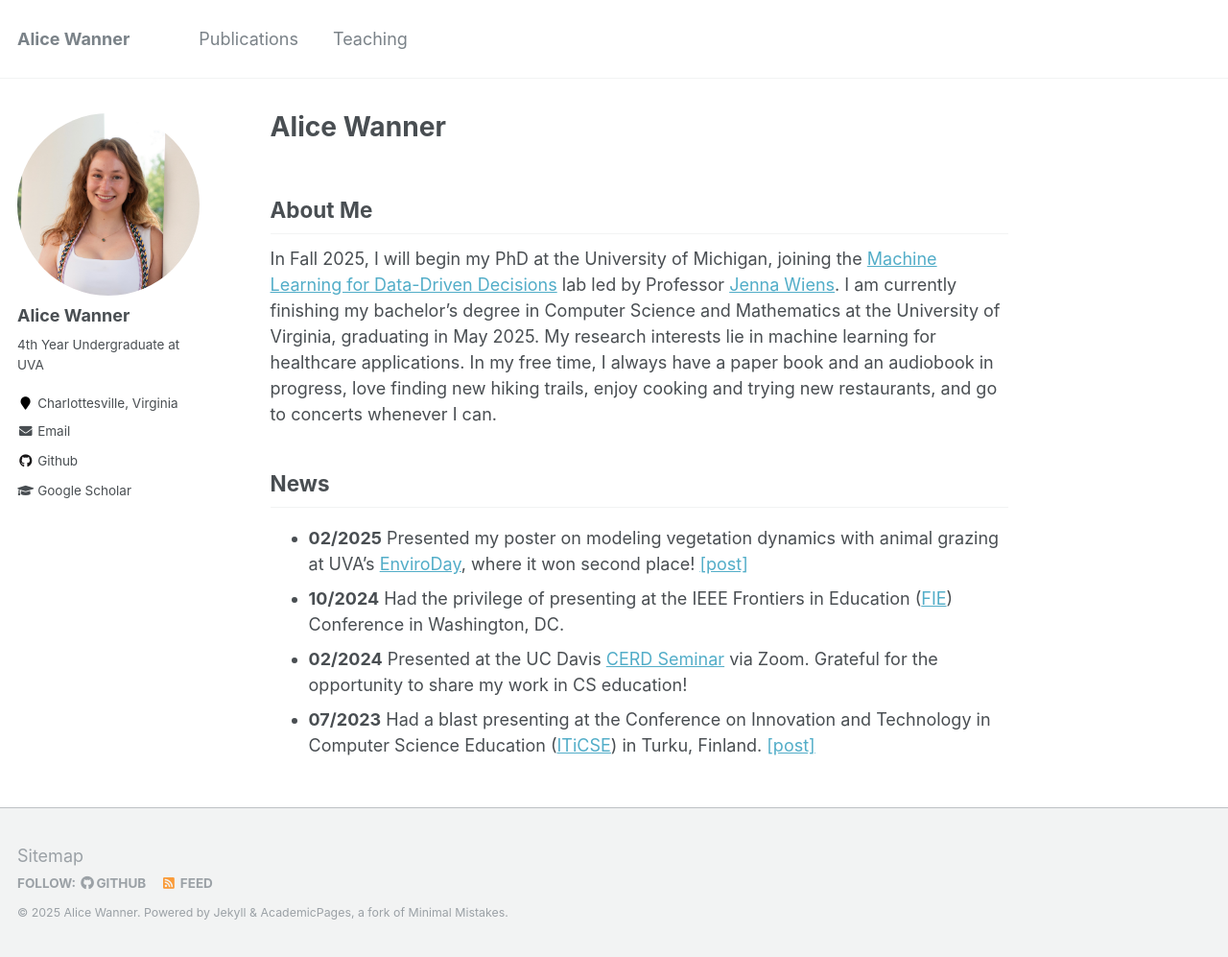
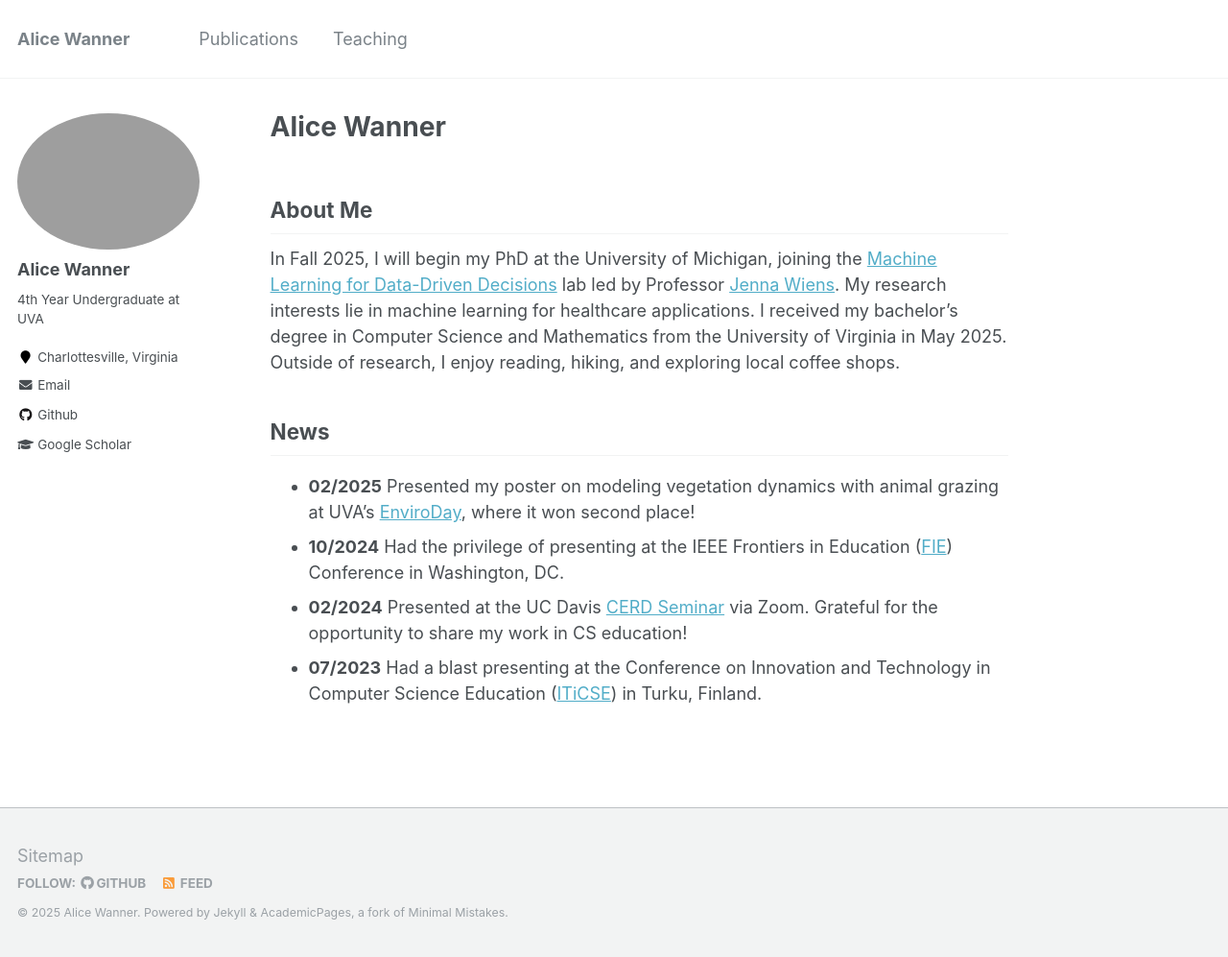
Before and after one commit to alicewanner/alicewanner.github.io, a Jekyll site: the page built from _pages/about.md, in a window 1280 px wide and 997 px high. Shown: the whole window at 96% size. Built offline with Jekyll 4.4.1, drawn with Linux system fonts in a browser that asks for light colours.

Commit message:
added posts, edits to bio

```diff
--- a/_config.yml
+++ b/_config.yml
@@ -81,7 +81,7 @@
 # Site Author
 author:
   name             : "Alice Wanner"
-  avatar           : "bio-photo2.jpg"
+  avatar           : "bio-photo.jpg"
   bio              : "4th Year Undergraduate at UVA"
   location         : "Charlottesville, Virginia"
   employer         :
--- a/_pages/about.md
+++ b/_pages/about.md
@@ -11,11 +11,13 @@
 About Me
 ---
 
-In Fall 2025, I will begin my PhD at the University of Michigan, joining the [Machine Learning for Data-Driven Decisions](https://wiens-group.engin.umich.edu/) lab led by Professor [Jenna Wiens](https://websites.umich.edu/~wiensj/). I am currently finishing my bachelor’s degree in Computer Science and Mathematics at the University of Virginia, graduating in May 2025. My research interests lie in machine learning for healthcare applications. In my free time, I always have a paper book and an audiobook in progress, love finding new hiking trails, enjoy cooking and trying new restaurants, and go to concerts whenever I can.
+In Fall 2025, I will begin my PhD at the University of Michigan, joining the [Machine Learning for Data-Driven Decisions](https://wiens-group.engin.umich.edu/) lab led by Professor [Jenna Wiens](https://websites.umich.edu/~wiensj/). My research interests lie in machine learning for healthcare applications. I received my bachelor’s degree in Computer Science and Mathematics from the University of Virginia in May 2025. Outside of research, I enjoy reading, hiking, and exploring local coffee shops.
 
 News
 ---
-- **02/2025** Presented my poster on modeling vegetation dynamics with animal grazing at UVA's [EnviroDay](https://enviroday.evsc.virginia.edu/), where it won second place! [[post]](https://alicewanner.github.io/posts/2025/02/enviroday/)
+- **02/2025** Presented my poster on modeling vegetation dynamics with animal grazing at UVA's [EnviroDay](https://enviroday.evsc.virginia.edu/), where it won second place!
+<!-- [[post]](https://alicewanner.github.io/posts/2025/02/enviroday/) -->
 - **10/2024** Had the privilege of presenting at the IEEE Frontiers in Education ([FIE](https://2024.fie-conference.org/)) Conference in Washington, DC.
 - **02/2024** Presented at the UC Davis [CERD Seminar](https://cerd.cs.ucdavis.edu/) via Zoom. Grateful for the opportunity to share my work in CS education!
-- **07/2023** Had a blast presenting at the Conference on Innovation and Technology in Computer Science Education ([ITiCSE](https://iticse.acm.org/2023/)) in Turku, Finland. [[post]](https://alicewanner.github.io/posts/2023/07/iticse/)
+- **07/2023** Had a blast presenting at the Conference on Innovation and Technology in Computer Science Education ([ITiCSE](https://iticse.acm.org/2023/)) in Turku, Finland.
+<!-- [[post]](https://alicewanner.github.io/posts/2023/07/iticse/) -->
```
Also changed, not shown: _pages/teaching.md (+2 -2 lines), _posts/2023-07-12-iticse.md (renamed from _pages/2023-07-ITiCSE.md), _posts/2025-02-21-enviroday.md (renamed from _pages/2025-02-enviroday.md), images/bio-photo2.jpg (deleted), 1 other file.
